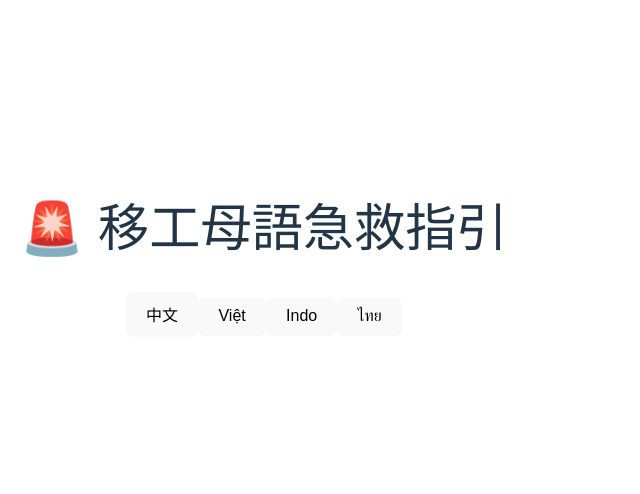
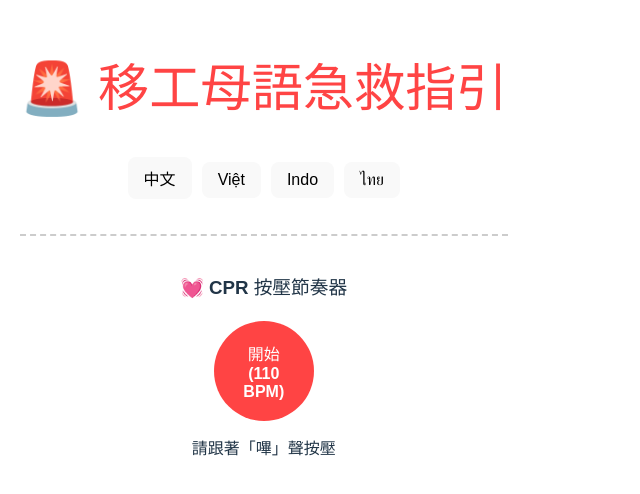
Before and after one commit to paul0224peter-alt/migrant-aid-app, a React (Vite) app: page / in a window 1280 px wide. Shown: the part 138-632 px from the top of the page, without its empty margins (0-640 px from the left). Built offline with nearby package versions, Linux system fonts and the light colour scheme.

Commit message:
整合 CPR 節奏器到 React 版本

```diff
--- a/src/App.jsx
+++ b/src/App.jsx
@@ -1,8 +1,11 @@
-import React, { useState } from 'react'
+import React, { useState, useRef } from 'react'
 
 function App() {
   const [guide, setGuide] = useState(null)
   const [currentLang, setCurrentLang] = useState('zh')
+  const [isMetronomePlaying, setIsMetronomePlaying] = useState(false)
+  const metroInterval = useRef(null)
+  const audioCtx = useRef(null)
 
   // 1. 載入指南數據
   const loadGuide = async (lang) => {
@@ -25,44 +28,84 @@ function App() {
       text = text.replace(/CPR/gi, "西皮阿").replace(/119/g, "一一九")
     }
     const msg = new SpeechSynthesisUtterance(text)
-    msg.lang = { 'zh': 'zh-TW', 'vi': 'vi-VN', 'id': 'id-ID' }[currentLang] || 'zh-TW'
+    msg.lang = { 'zh': 'zh-TW', 'vi': 'vi-VN', 'id': 'id-ID', 'th': 'th-TH' }[currentLang] || 'zh-TW'
     window.speechSynthesis.speak(msg)
   }
 
+  // 3. CPR 節奏器功能
+  const playBeep = () => {
+    if (!audioCtx.current) {
+      audioCtx.current = new (window.AudioContext || window.webkitAudioContext)()
+    }
+    const osc = audioCtx.current.createOscillator()
+    const gain = audioCtx.current.createGain()
+    osc.type = 'sine'
+    osc.frequency.setValueAtTime(440, audioCtx.current.currentTime)
+    osc.connect(gain)
+    gain.connect(audioCtx.current.destination)
+    gain.gain.setValueAtTime(0.1, audioCtx.current.currentTime)
+    gain.gain.exponentialRampToValueAtTime(0.001, audioCtx.current.currentTime + 0.1)
+    osc.start()
+    osc.stop(audioCtx.current.currentTime + 0.1)
+  }
+
+  const toggleMetronome = () => {
+    if (isMetronomePlaying) {
+      clearInterval(metroInterval.current)
+      setIsMetronomePlaying(false)
+    } else {
+      const bpm = 110
+      const ms = 60000 / bpm
+      metroInterval.current = setInterval(playBeep, ms)
+      setIsMetronomePlaying(true)
+    }
+  }
+
   return (
-    <div style={{ padding: '20px', textAlign: 'center', fontFamily: 'sans-serif' }}>
-      <h1>🚨 移工母語急救指引</h1>
+    <div style={{ padding: '20px', textAlign: 'center', fontFamily: 'sans-serif', maxWidth: '500px', margin: '0 auto' }}>
+      <h1 style={{ color: '#ff4444' }}>🚨 移工母語急救指引</h1>
 
-      {/* 語言選擇 */}
       <div style={{ marginBottom: '20px' }}>
-        <button onClick={() => loadGuide('zh')}>中文</button>
-        <button onClick={() => loadGuide('vi')}>Việt</button>
-        <button onClick={() => loadGuide('id')}>Indo</button>
-        <button onClick={() => loadGuide('th')}>ไทย</button>
+        {['zh', 'vi', 'id', 'th'].map(l => (
+          <button key={l} onClick={() => loadGuide(l)} style={{ margin: '5px', padding: '8px 15px' }}>
+            {l === 'zh' ? '中文' : l === 'vi' ? 'Việt' : l === 'id' ? 'Indo' : 'ไทย'}
+          </button>
+        ))}
       </div>
 
-      {/* 指引內容 */}
       {guide && (
-        <div style={{ border: '2px solid #ff4444', borderRadius: '15px', padding: '20px', background: 'white' }}>
+        <div style={{ border: '2px solid #ff4444', borderRadius: '15px', padding: '20px', background: 'white', marginBottom: '20px' }}>
           <h2>{guide.title}</h2>
-          <div style={{ display: 'flex', justifyContent: 'center', gap: '20px', flexWrap: 'wrap' }}>
-            <div>
-              <img src={`https://migrant-first-aid.onrender.com${guide.steps[0].img}`} width="150" style={{ borderRadius: '10px' }} />
-              <p>{guide.steps[0].text}</p>
+          <div style={{ display: 'flex', justifyContent: 'center', gap: '10px', flexWrap: 'wrap' }}>
+            <div style={{ width: '140px' }}>
+              <img src={`https://migrant-first-aid.onrender.com${guide.steps[0].img}`} width="100%" style={{ borderRadius: '10px' }} />
+              <p style={{ fontSize: '14px' }}>{guide.steps[0].text}</p>
             </div>
-            <div>
-              <img src={`https://migrant-first-aid.onrender.com${guide.steps[1].img}`} width="150" style={{ borderRadius: '10px' }} />
-              <p>{guide.steps[1].text}</p>
+            <div style={{ width: '140px' }}>
+              <img src={`https://migrant-first-aid.onrender.com${guide.steps[1].img}`} width="100%" style={{ borderRadius: '10px' }} />
+              <p style={{ fontSize: '14px' }}>{guide.steps[1].text}</p>
             </div>
           </div>
-          <button
-            onClick={speakText}
-            style={{ marginTop: '20px', padding: '10px 20px', backgroundColor: '#4CAF50', color: 'white', border: 'none', borderRadius: '5px' }}
-          >
+          <button onClick={speakText} style={{ marginTop: '10px', padding: '10px 20px', backgroundColor: '#4CAF50', color: 'white', border: 'none', borderRadius: '5px' }}>
             🔊 語音朗讀
           </button>
         </div>
       )}
+
+      <div style={{ marginTop: '30px', padding: '20px', borderTop: '2px dashed #ccc' }}>
+        <h3>💓 CPR 按壓節奏器</h3>
+        <button
+          onClick={toggleMetronome}
+          style={{
+            width: '100px', height: '100px', borderRadius: '50%', border: 'none',
+            backgroundColor: isMetronomePlaying ? '#333' : '#ff4444',
+            color: 'white', fontWeight: 'bold', cursor: 'pointer'
+          }}
+        >
+          {isMetronomePlaying ? '停止' : '開始'}<br/>(110 BPM)
+        </button>
+        <p>請跟著「嗶」聲按壓</p>
+      </div>
     </div>
   )
 }
```
